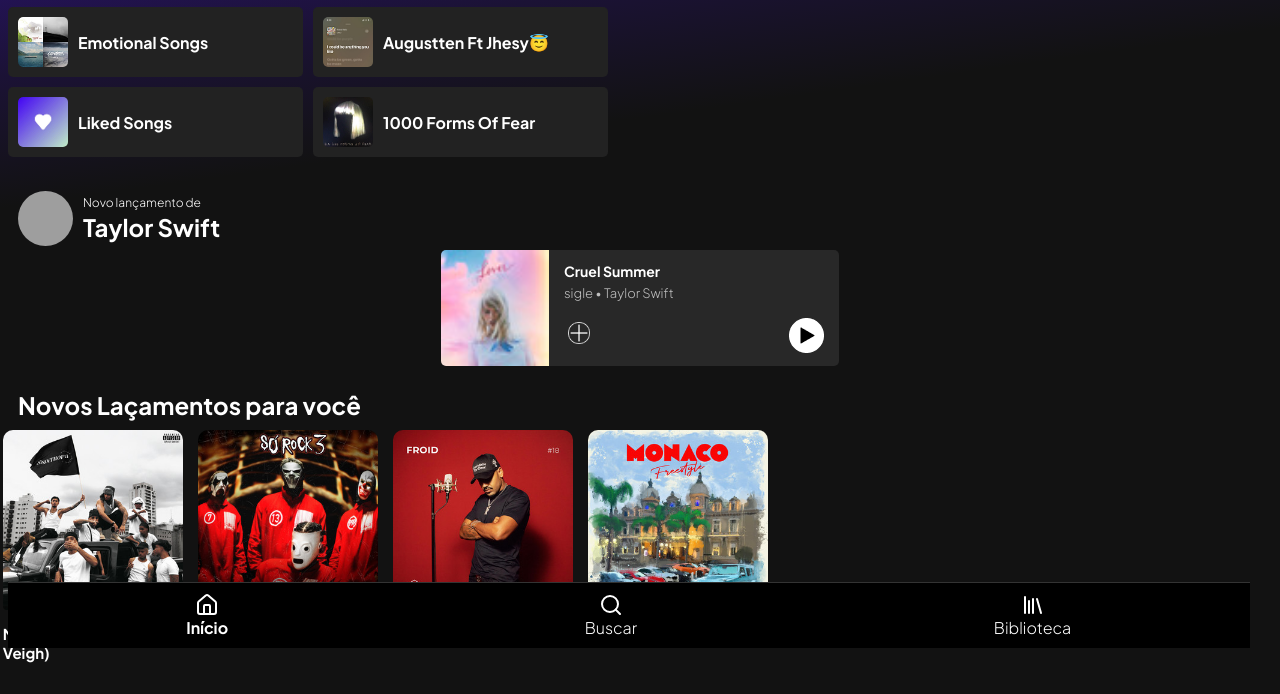
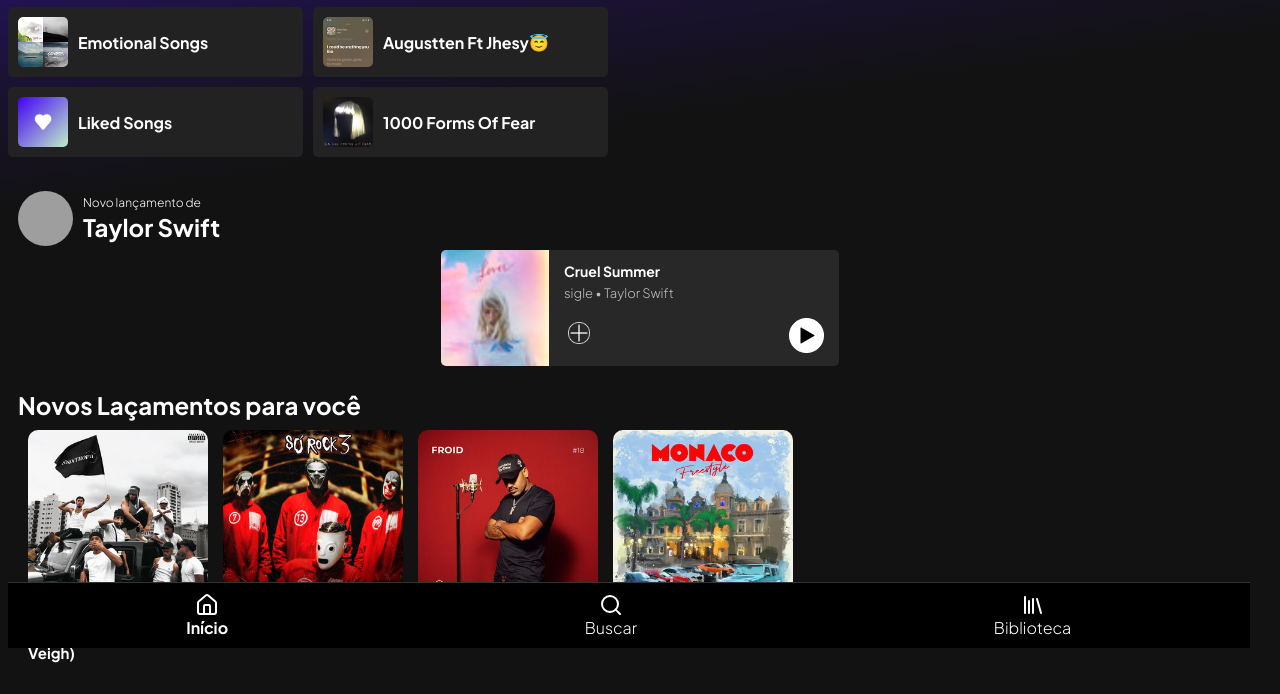
Before and after one commit to Luiz069/Projeto-Spotify, a plain HTML site: page home.html in a window 1280 px wide. Shown: the part 152-846 px from the top of the page. Drawn offline with nearby package versions, Linux system fonts and the light colour scheme; grey boxes are pictures that could not be loaded.

Commit message:
Update cartao.css

```diff
--- a/src/css/cartao.css
+++ b/src/css/cartao.css
@@ -12,7 +12,7 @@
   scrollbar-width: thin;
   scrollbar-color: #888 #121212;
   /* margin: 0 -10px 0 20px; */
-  margin: 0 0 0 -2%;
+/*   margin: 0 0 0 -2%; */
   align-items: baseline;
 }
 .carousel-container::-webkit-scrollbar {
```
